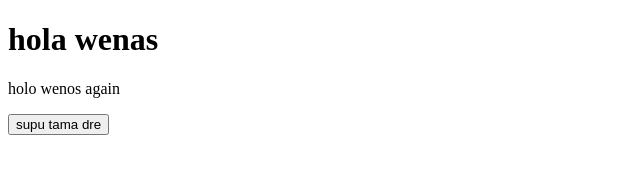
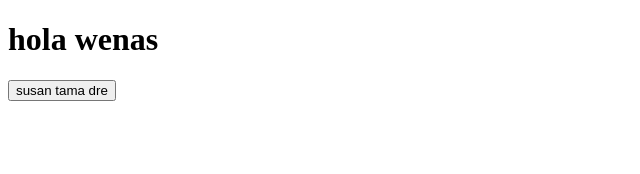
Before and after one commit to Ederson-RL/GitPruebas, a website: page index.html in a window 1280 px wide. Shown: the whole page, without its empty margins (0-640 px from the left). Drawn offline with Linux system fonts and the light colour scheme.

Commit message:
esta es mi primera modificacion :c

```diff
--- a/index.html
+++ b/index.html
@@ -8,9 +8,8 @@
 </head>
 <body>
     <h1>hola wenas</h1>
-    <p>holo wenos again</p>
 
-    <button>supu tama dre</button>
+    <button>susan tama dre</button>
 
 </body>
 </html>
```
